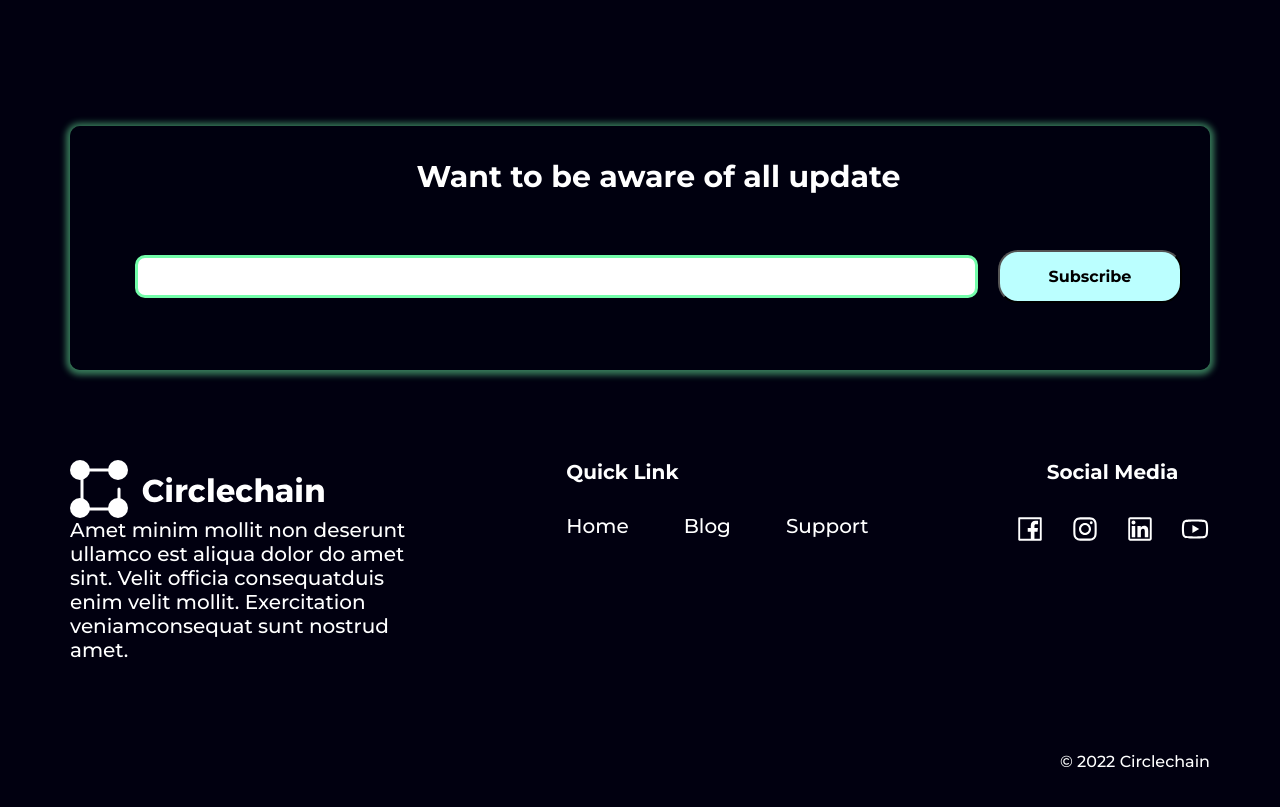
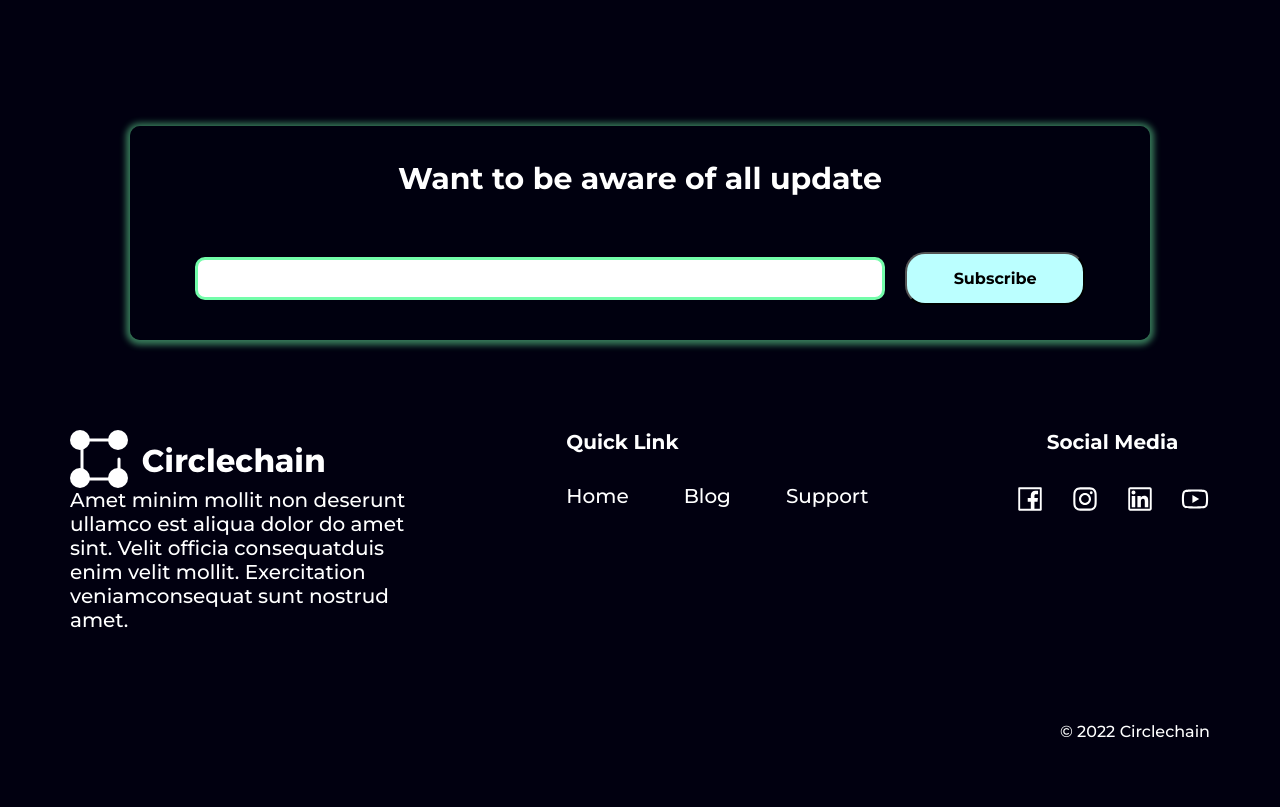
Before and after one commit to dima-voit/circlechain, a React (Create React App) app: page / in a window 1280 px wide. Shown: the part 2200-3007 px from the top of the page. Built offline with nearby package versions, Linux system fonts and the light colour scheme; no server answers.

Commit message:
modified styles

```diff
--- a/src/components/Intro/Intro.module.scss
+++ b/src/components/Intro/Intro.module.scss
@@ -36,8 +36,12 @@
     margin-bottom: 10px;
     @include font-properties(75px, 1.2, 700);
 
+    @include xl {
+      font-size: 65px;
+    }
+
     @include lg {
-      font-size: 60px;
+      font-size: 48px;
     }
 
     @include md {
@@ -61,6 +65,11 @@
     display: flex;
     gap: 25px 60px;
 
+    @include md {
+      flex-direction: column;
+      align-items: center;
+    }
+
     &__colored {
       background-color: $color-secondary-light;
 
--- a/src/components/Market/Coin.jsx
+++ b/src/components/Market/Coin.jsx
@@ -1,4 +1,5 @@
 import React from 'react';
+import clsx from 'clsx';
 
 import styles from './Coin.module.scss';
 
@@ -12,7 +13,11 @@ const Coin = ({ image, symbol, name, price, percent}) => {
       </div>
       <div className={styles.coin__stats}>
         <div className={styles.coin__price}>$ {price.toLocaleString()}</div>
-        <div className={styles.coin__percent}>{percent.toFixed(2)} %</div>
+        {percent < 0 ?
+        (<div className={clsx(styles["coin__percent"], styles.coin__down)}>{percent.toFixed(2)} %</div>)
+        :
+        (<div className={clsx(styles["coin__percent"], styles.coin__up)}>{percent.toFixed(2)} %</div>)
+        }
       </div>
     </li>
   )
--- a/src/components/Market/Coin.module.scss
+++ b/src/components/Market/Coin.module.scss
@@ -43,4 +43,12 @@
     font-family: $coin-price;
     @include font-properties(18px);
   }
+
+  &__down {
+    color: red;
+  }
+
+  &__up {
+    color: green;
+  }
 }
--- a/src/components/Market/Market.module.scss
+++ b/src/components/Market/Market.module.scss
@@ -9,6 +9,10 @@
 
   h2 {
     margin-bottom: 55px;
+
+    @include sm {
+      text-align: center;
+    }
   }
 
   .coin__list {
--- a/src/components/Subscribe/Subscribe.module.scss
+++ b/src/components/Subscribe/Subscribe.module.scss
@@ -5,7 +5,10 @@
   padding-top: 165px;
 
   &__wrap {
-    padding: 33px 28px 67px 65px;
+    width: 100%;
+    max-width: 1020px;
+    margin: auto;
+    padding: 35px 65px;
     position: relative;
     background: rgba(1, 0, 16, 0.61);
     background-size: cover;
@@ -27,6 +30,10 @@
     h2 {
       margin-bottom: 55px;
       text-align: center;
+
+      @include sm {
+        font-size: 20px;
+      }
     }
   }
 
--- a/src/components/Technology/Technology.module.scss
+++ b/src/components/Technology/Technology.module.scss
@@ -16,6 +16,10 @@
 
       @include lg {
         font-size: 32px;
+      }
+
+      @include sm {
+        font-size: 20px;
       }
     }
 
```
Also changed, not shown: src/components/Market/Market.jsx (line endings or trailing spaces).
